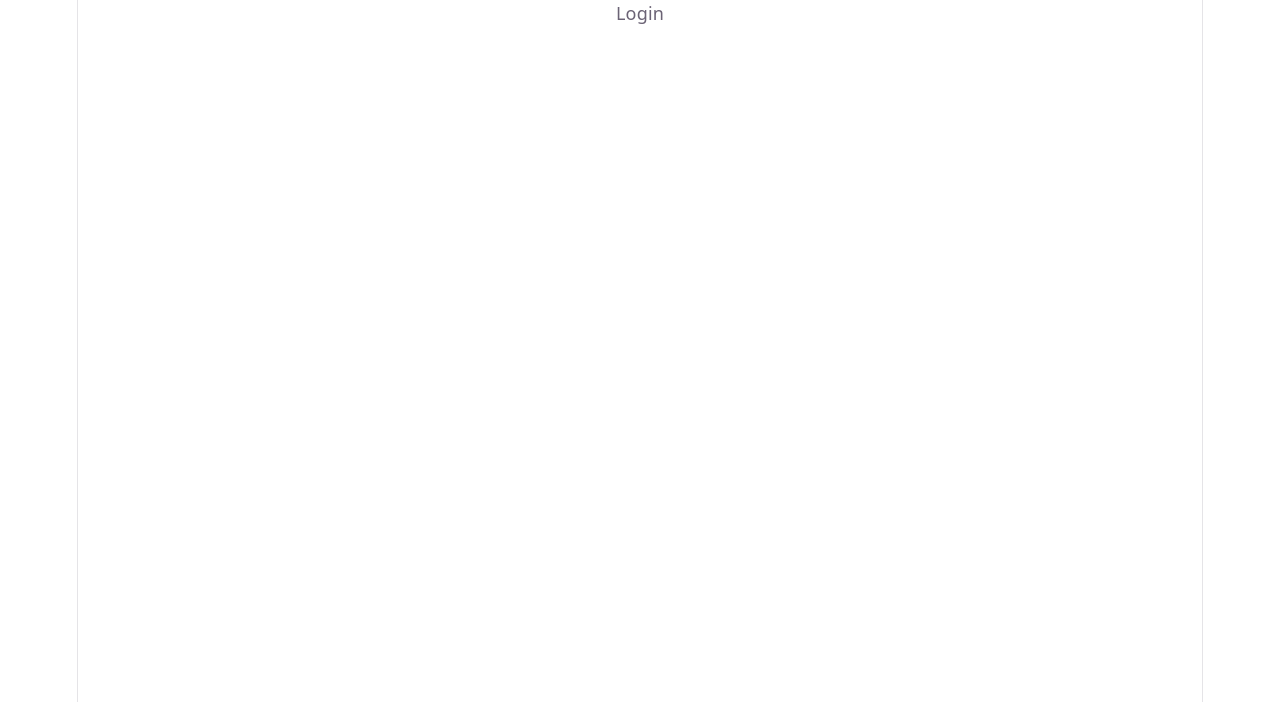
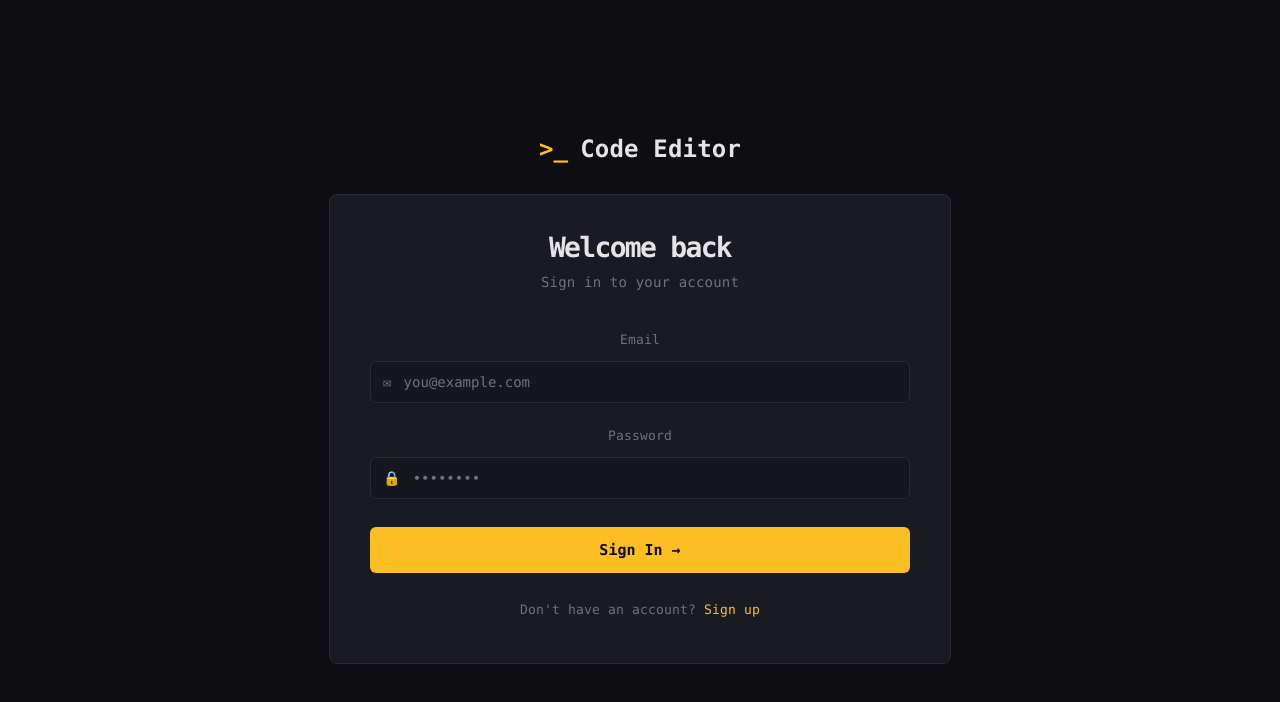
Before and after one commit to h2zkzd5whp-droid/opensource-web-azas, a React (Vite) app in the folder client/: page /login in a window 1280 px wide. Shown: the top 702 px of the page. Built offline with nearby package versions, Linux system fonts and the light colour scheme.

Commit message:
feat: implement login page UI

```diff
--- a/client/src/pages/Login.jsx
+++ b/client/src/pages/Login.jsx
@@ -1,4 +1,97 @@
-// TODO: 구현
+import { useState } from 'react';
+import { Link, useNavigate } from 'react-router-dom';
+import { useAuth } from '../contexts/AuthContext';
+import styles from '../styles/Login.module.css';
+
+const ERROR_MESSAGES = {
+  WRONG_PASSWORD: '이메일 또는 비밀번호가 올바르지 않습니다.',
+  FIELD_MISSING: '이메일과 비밀번호를 모두 입력해주세요.',
+};
+
 export default function Login() {
-  return <div>Login</div>;
+  const { login } = useAuth();
+  const navigate = useNavigate();
+
+  const [email, setEmail] = useState('');
+  const [password, setPassword] = useState('');
+  const [error, setError] = useState('');
+  const [submitting, setSubmitting] = useState(false);
+
+  const handleSubmit = async (e) => {
+    e.preventDefault();
+    setError('');
+    setSubmitting(true);
+
+    try {
+      await login(email, password);
+      navigate('/dashboard');
+    } catch (err) {
+      const msg = ERROR_MESSAGES[err.errorCode] || err.message || '로그인에 실패했습니다.';
+      setError(msg);
+    } finally {
+      setSubmitting(false);
+    }
+  };
+
+  return (
+    <div className={styles.page}>
+      <div className={styles.brand}>
+        <span className={styles.brandPrompt}>&gt;_</span>
+        <span className={styles.brandName}>Code Editor</span>
+      </div>
+
+      <div className={styles.card}>
+        <h1 className={styles.title}>Welcome back</h1>
+        <p className={styles.subtitle}>Sign in to your account</p>
+
+        {error && <div className={styles.errorBanner}>{error}</div>}
+
+        <form onSubmit={handleSubmit} className={styles.form} noValidate>
+          <label className={styles.field}>
+            <span className={styles.label}>Email</span>
+            <div className={styles.inputWrap}>
+              <span className={styles.inputIcon}>✉</span>
+              <input
+                type="email"
+                value={email}
+                onChange={(e) => setEmail(e.target.value)}
+                placeholder="you@example.com"
+                autoComplete="email"
+                required
+                className={styles.input}
+              />
+            </div>
+          </label>
+
+          <label className={styles.field}>
+            <span className={styles.label}>Password</span>
+            <div className={styles.inputWrap}>
+              <span className={styles.inputIcon}>🔒</span>
+              <input
+                type="password"
+                value={password}
+                onChange={(e) => setPassword(e.target.value)}
+                placeholder="••••••••"
+                autoComplete="current-password"
+                required
+                className={styles.input}
+              />
+            </div>
+          </label>
+
+          <button
+            type="submit"
+            disabled={submitting}
+            className={styles.submitBtn}
+          >
+            {submitting ? 'Signing in...' : 'Sign In →'}
+          </button>
+        </form>
+
+        <p className={styles.footer}>
+          Don't have an account? <Link to="/register" className={styles.link}>Sign up</Link>
+        </p>
+      </div>
+    </div>
+  );
 }
--- a/client/src/styles/Login.module.css
+++ b/client/src/styles/Login.module.css
@@ -1 +1,238 @@
-/*TODO*/
+.page {
+  --bg: #0d0d12;
+  --card-bg: #1a1a22;
+  --card-border: #2a2a35;
+  --text: #e4e4e7;
+  --text-muted: #71717a;
+  --accent: #fbbf24;
+  --accent-hover: #f59e0b;
+  --input-bg: #16161e;
+  --input-border: #2a2a35;
+  --error: #ef4444;
+  --error-bg: rgba(239, 68, 68, 0.1);
+  --mono: ui-monospace, 'JetBrains Mono', Consolas, monospace;
+
+  position: fixed;
+  inset: 0;
+  overflow-y: auto;
+
+  background: var(--bg);
+  color: var(--text);
+  font-family: var(--mono);
+  display: flex;
+  flex-direction: column;
+  align-items: center;
+  justify-content: center;
+  padding: 24px;
+  gap: 32px;
+}
+
+.brand {
+  display: flex;
+  align-items: center;
+  gap: 12px;
+  font-size: 24px;
+  font-weight: 600;
+}
+
+.brandPrompt {
+  color: var(--accent);
+}
+
+.brandName {
+  color: var(--text);
+}
+
+.card {
+  width: 100%;
+  max-width: 540px;
+  background: var(--card-bg);
+  border: 1px solid var(--card-border);
+  border-radius: 8px;
+  padding: 40px;
+}
+
+.title {
+  font-family: var(--mono);
+  font-size: 28px;
+  font-weight: 700;
+  color: var(--text);
+  margin: 0 0 8px;
+}
+
+.subtitle {
+  color: var(--text-muted);
+  font-size: 14px;
+  margin: 0 0 32px;
+}
+
+.errorBanner {
+  background: var(--error-bg);
+  color: var(--error);
+  border: 1px solid var(--error);
+  border-radius: 6px;
+  padding: 10px 14px;
+  font-size: 13px;
+  margin-bottom: 20px;
+}
+
+.form {
+  display: flex;
+  flex-direction: column;
+  gap: 20px;
+}
+
+.field {
+  display: flex;
+  flex-direction: column;
+  gap: 8px;
+}
+
+.label {
+  font-size: 13px;
+  color: var(--text-muted);
+}
+
+.inputWrap {
+  display: flex;
+  align-items: center;
+  background: var(--input-bg);
+  border: 1px solid var(--input-border);
+  border-radius: 6px;
+  transition: border-color 0.15s;
+}
+
+.inputWrap:focus-within {
+  border-color: var(--accent);
+}
+
+.inputIcon {
+  padding: 0 12px;
+  color: var(--text-muted);
+  font-size: 14px;
+}
+
+.input {
+  flex: 1;
+  background: transparent;
+  border: none;
+  outline: none;
+  padding: 12px 12px 12px 0;
+  color: var(--text);
+  font-family: var(--mono);
+  font-size: 14px;
+  min-width: 0;
+}
+
+.input::placeholder {
+  color: var(--text-muted);
+}
+
+.submitBtn {
+  background: var(--accent);
+  color: #0d0d12;
+  border: none;
+  border-radius: 6px;
+  padding: 14px;
+  font-family: var(--mono);
+  font-size: 15px;
+  font-weight: 600;
+  cursor: pointer;
+  margin-top: 8px;
+  transition: background 0.15s;
+}
+
+.submitBtn:hover:not(:disabled) {
+  background: var(--accent-hover);
+}
+
+.submitBtn:disabled {
+  opacity: 0.6;
+  cursor: not-allowed;
+}
+
+.footer {
+  text-align: center;
+  margin: 24px 0 0;
+  color: var(--text-muted);
+  font-size: 13px;
+}
+
+.link {
+  color: var(--accent);
+  text-decoration: none;
+}
+
+.link:hover {
+  text-decoration: underline;
+}
+
+/* 태블릿 */
+@media (max-width: 768px) {
+  .page {
+    padding: 20px;
+    gap: 24px;
+  }
+
+  .card {
+    padding: 32px 28px;
+  }
+
+  .title {
+    font-size: 24px;
+  }
+
+  .subtitle {
+    margin-bottom: 24px;
+  }
+}
+
+/* 모바일 */
+@media (max-width: 480px) {
+  .page {
+    padding: 16px;
+    gap: 20px;
+    justify-content: flex-start;
+    padding-top: 48px;
+  }
+
+  .brand {
+    font-size: 20px;
+  }
+
+  .card {
+    padding: 24px 20px;
+    border-radius: 12px;
+  }
+
+  .title {
+    font-size: 22px;
+  }
+
+  .form {
+    gap: 16px;
+  }
+
+  .input {
+    padding: 14px 12px 14px 0;
+    font-size: 16px;
+  }
+
+  .inputIcon {
+    padding: 0 14px;
+  }
+
+  .submitBtn {
+    padding: 16px;
+    font-size: 16px;
+  }
+}
+
+/* 짧은 화면 (가로 모바일 등) */
+@media (max-height: 600px) {
+  .page {
+    justify-content: flex-start;
+    padding-top: 24px;
+    padding-bottom: 24px;
+  }
+}
```
